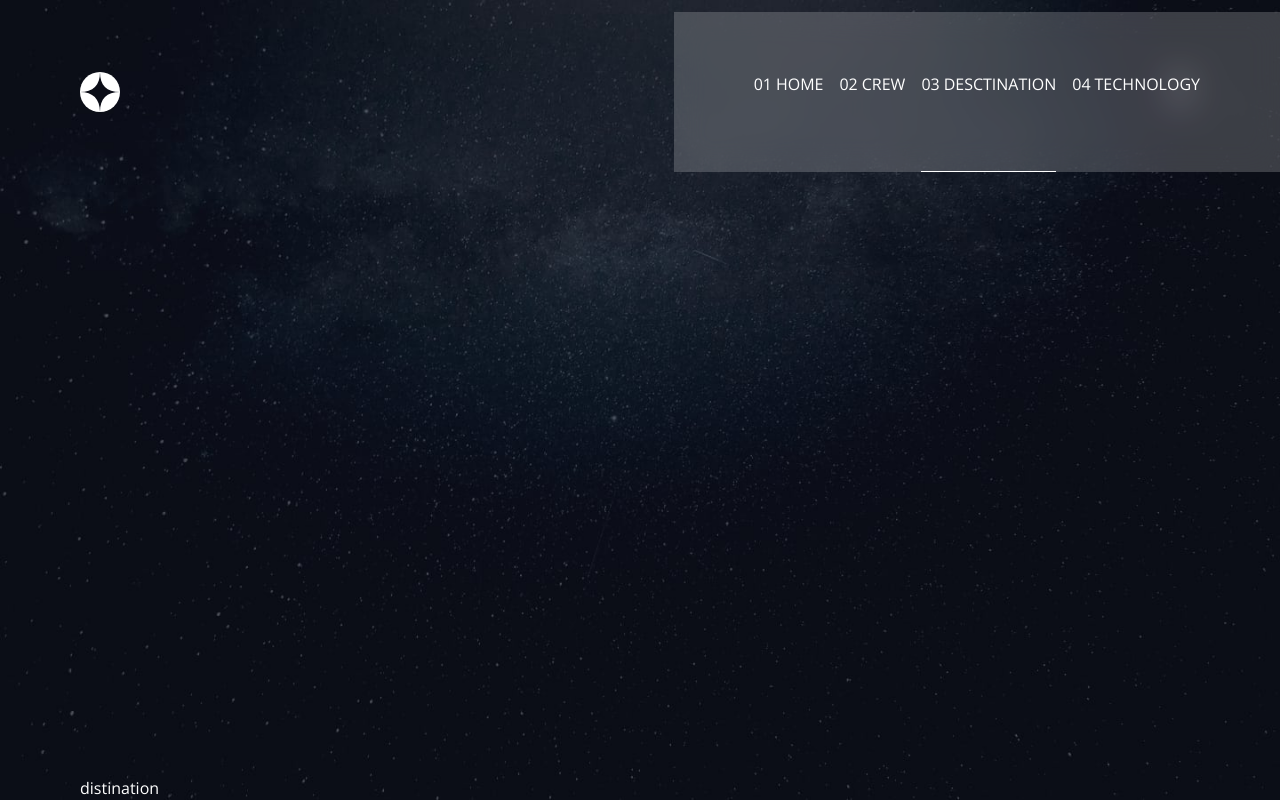
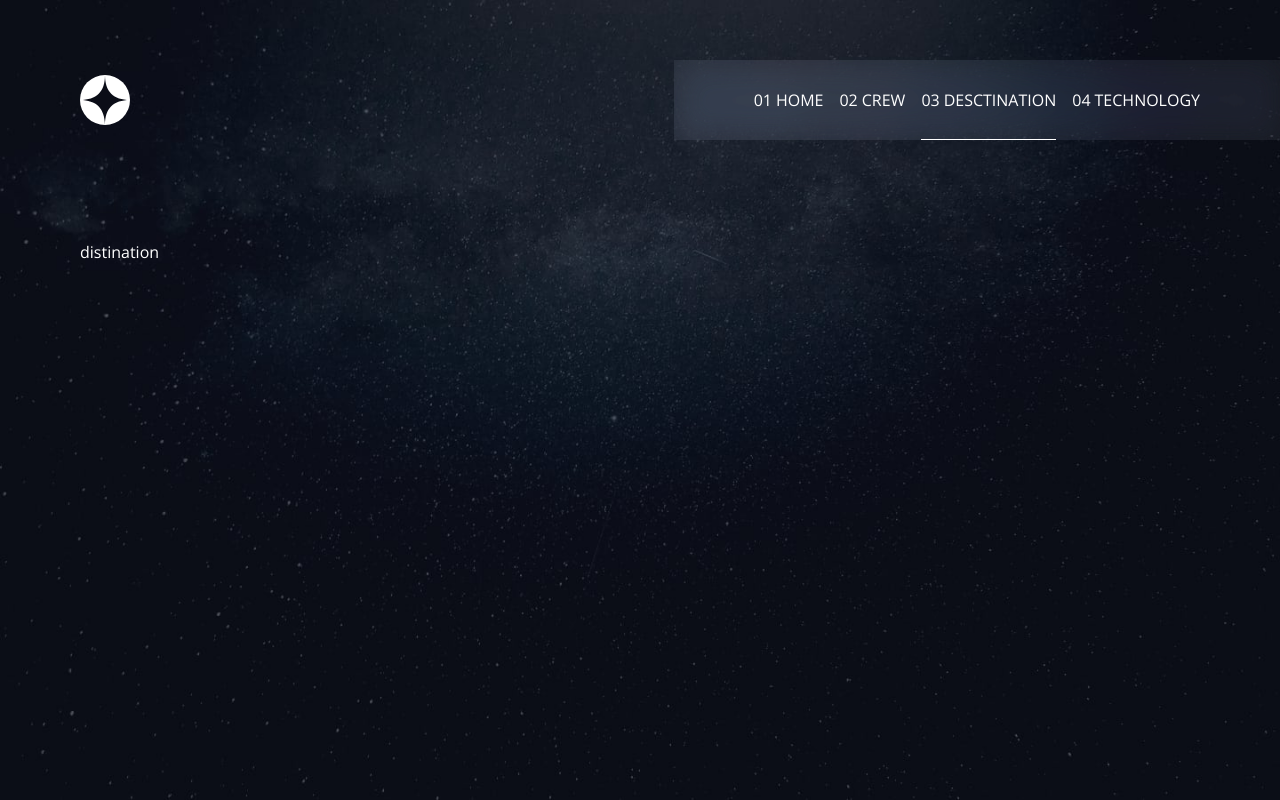
Before and after one commit to abuakr-alzubir/space-rourism, a Next.js app: page /destination in a window 1280 px wide. Built offline with nearby package versions, Linux system fonts and the light colour scheme.

Commit message:
finalizing navigations

```diff
--- a/app/layout.tsx
+++ b/app/layout.tsx
@@ -19,10 +19,10 @@ export default function RootLayout({
   return (
     <html lang="en">
       <body className={`${inter.className}`}>
-        <main className=" relative text-white flex flex-col justify-between h-screen w-screen">
+        <main className=" relative text-white h-screen w-screen">
           <BgPages />
           <Navigation />
-          <div className="container">{children}</div>
+          <div className="container flex basis-80 items-centre pt-20">{children}</div>
         </main>
       </body>
     </html>
--- a/components/Links.tsx
+++ b/components/Links.tsx
@@ -20,7 +20,7 @@ const Links:React.FC<LinkdData> = ({onClick, isVertical=false}) => {
           href={link.href}
           onClick={onClick}
           className={cn(
-            `flex items-center gap-x-1 uppercase lg:h-[20vh] md:h-[28vh] lg:pb-4 ${isVertical? "h-16 pb-1" : ""} ${
+            `flex items-center gap-x-1 pt-4 lg:pt-0 uppercase h-[20vh] lg:h-[10vh] ${isVertical? "h-16 pb-1" : ""} ${
               pathName === link.href ? "border-b border-white" : ""
             }`
           )}
--- a/components/Navigation.tsx
+++ b/components/Navigation.tsx
@@ -1,7 +1,6 @@
 "use client";
 import React from "react";
 import Logo from "./Logo";
-import Link from "next/link";
 import Links from "./Links";
 import { CgClose } from "react-icons/cg";
 import { CiMenuBurger } from "react-icons/ci";
@@ -9,24 +8,25 @@ import { CiMenuBurger } from "react-icons/ci";
 const Navigation = () => {
   const [isOpen, setIsOpen] = React.useState(false);
   const toggleMenu = () => setIsOpen((prev) => !prev);
-  const closeNav = () => setIsOpen(false);
+  // const closeNav = () => setIsOpen(false);
   return (
-    <header className="flex justify-between items-center gap-x-10 lg:pt-14 md:pt-0 px-20 relative h-32">
-      <Logo />
-      <nav className="hidden md:flex items-center justify-center gap-x-4 lg:h-[20vh] md:h-[28vh] px-20 absolute right-0 z-20 backdrop-blur-lg bg-white/20 backdrop-brightness-100 ">
+    <header className="flex justify-between items-center h-24 md:h-[20vh] gap-x-10 lg:pt-10 md:pt-0 md:px-20 px-4 relative">
+      <Logo custom="50" />
+
+      <nav className="hidden md:flex items-center justif y-center px-20 gap-x-4  absolute right-0 z-20 backdrop-blur-lg bg-white/5 backdrop-brightness-150 ">
         <Links />
       </nav>
 
       {/* mobile navigation */}
-      <div className="">
+      <div className="md:hidden">
         {!isOpen && (
             <button onClick={toggleMenu}>
             {isOpen ? "" : <CiMenuBurger size={40} />}
           </button>
         )}
         {isOpen && (
-          <nav className=" md:hidden flex flex-col gap-y-4 min-h-screen absolute right-0 p-8 pt-20 top-0 bg-white/20 backdrop-blur-lg backdrop-brightness-100 min-w-[60vw]">
-            <Links isVertical onClick={closeNav} />
+          <nav className=" md:hidden flex flex-col gap-y-4 min-h-screen absolute right-0 p-4 pt-20 top-0 backdrop-blur-lg bg-white/5 backdrop-brightness-150 min-w-[60vw]">
+            <Links isVertical />
             {isOpen && (
                 <button className="absolute right-8 top-8" onClick={toggleMenu}>
                 {isOpen ? <CgClose size={40}  className="text-red-400"/> : "" }
```
Also changed, not shown: components/BgPages.tsx (line endings or trailing spaces).
